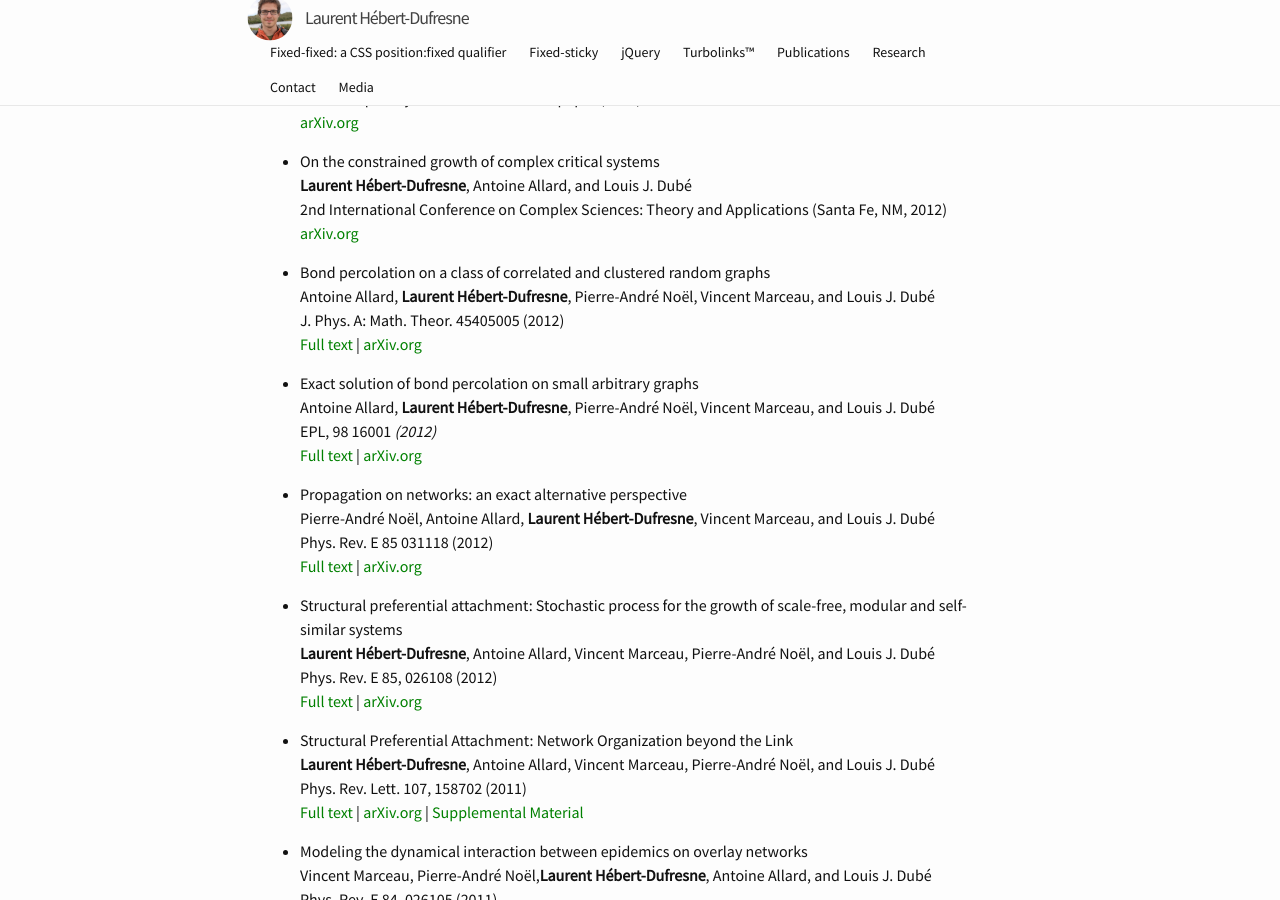
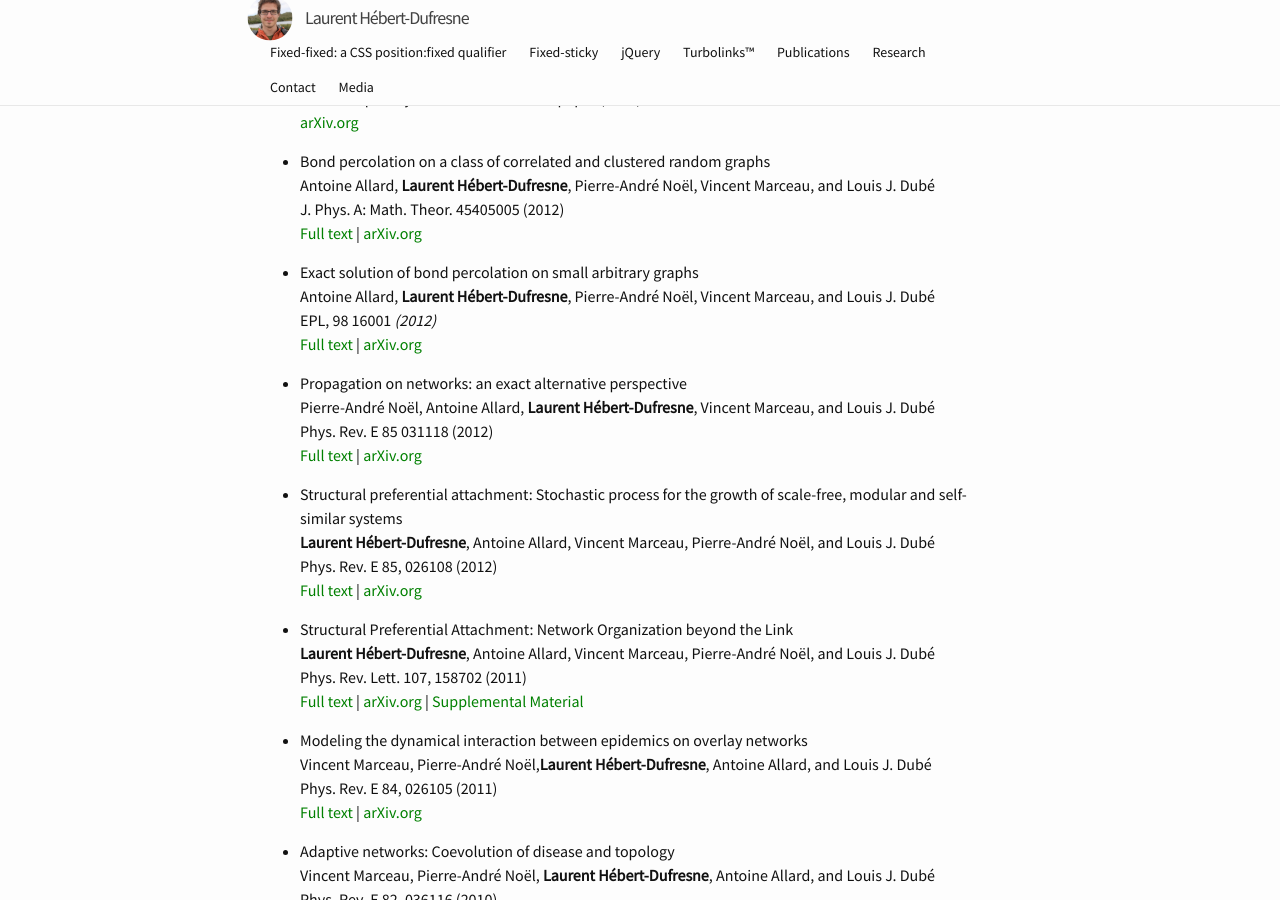
Before and after one commit to laurenthebertdufresne/laurenthebertdufresne.github.io, a Jekyll site: the page built from _pages/publications.md, in a window 1280 px wide and 900 px high, scrolled down 3286 px. Built offline with Jekyll 4.4.1, drawn with Linux system fonts in a browser that asks for light colours.

Commit message:
Enlever une publi de merde

```diff
--- a/_pages/publications.md
+++ b/_pages/publications.md
@@ -137,11 +137,6 @@ weight: 3
     SFI's Complex System Summer School paper (2012)
     [arXiv.org](http://arxiv.org/abs/1311.4079)
 
-*   On the constrained growth of complex critical systems
-    **Laurent Hébert-Dufresne**, Antoine Allard, and Louis J. Dubé
-    2nd International Conference on Complex Sciences: Theory and Applications (Santa Fe, NM, 2012)
-    [arXiv.org](http://arxiv.org/abs/1211.1361)
-
 *   Bond percolation on a class of correlated and clustered random graphs
     Antoine Allard, **Laurent Hébert-Dufresne**, Pierre-André Noël, Vincent Marceau, and Louis J. Dubé
     J. Phys. A: Math. Theor. 45405005 (2012)
```
